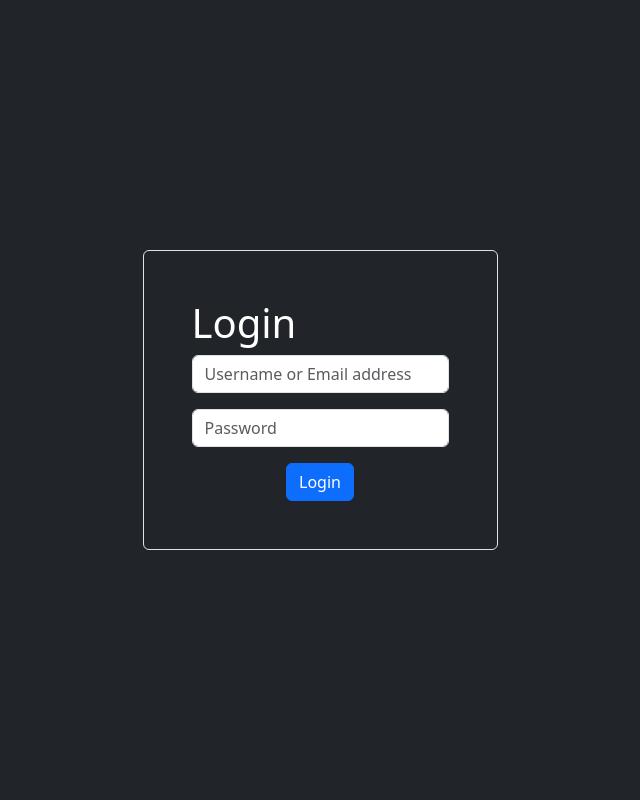
After one commit to MoatasemGamal/daghfal, a PHP site: page /App/views/auth/login.view.php in a window 1280 px wide. The commit adds this page. Shown: the whole page, without its empty margins (320-960 px from the left). Run offline with PHP 8.4, Linux system fonts and the light colour scheme; some libraries are stand-ins or nearby versions.

Commit message:
Create first controller called UserController
-- create auth.login view
-- add /login route
-- handle controllers with Route
-- passing params if found to the controller
-- no middleware yet

```diff
--- /dev/null
+++ b/src/App/views/auth/login.view.php
@@ -0,0 +1,25 @@
+<!DOCTYPE html>
+<html lang="en">
+
+<head>
+    <meta charset="UTF-8">
+    <meta name="viewport" content="width=device-width, initial-scale=1.0">
+    <title>Welcome Back</title>
+    <link rel="shortcut icon" href="/favicon.ico" type="image/x-icon">
+    <link rel="stylesheet" href="/assets/css/bootstrap.min.css">
+</head>
+
+<body>
+    <div class="text-bg-dark d-flex flex-column justify-content-center align-items-center" style="height: 100vh;">
+        <form method="post" class="p-5 border rounded">
+            <h1>Login</h1>
+            <input type="text" class="form-control mb-3" name="email" id="login"
+                placeholder="Username or Email address">
+            <input type="password" name="password" class="form-control mb-3" id="Password" placeholder="Password">
+            <button class="btn btn-primary d-block mx-auto" type="submit">Login</button>
+        </form>
+    </div>
+    <script src="/assets/js/bootstrap.bundle.min.js"></script>
+</body>
+
+</html>
--- a/src/routes/web.php
+++ b/src/routes/web.php
@@ -2,6 +2,9 @@
 /**
  * Organize routes in a separate file
  */
+use App\Controllers\UserController;
 use \Core\Route;
 
 Route::get("/", "index");
+
+Route::get("/login", [UserController::class, "login"]);
```
Also changed, not shown: src/App/Controllers/UserController.php (added, +11 -0 lines), src/Core/Route.php (+6 -1 lines).
